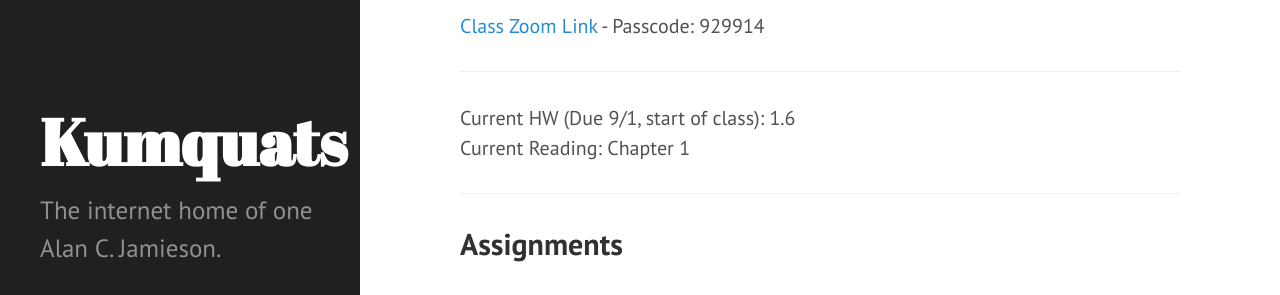
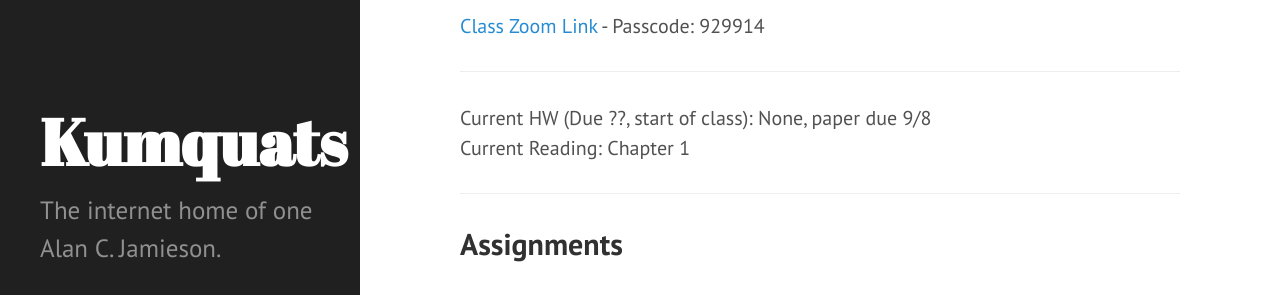
Before and after one commit to ripark/ripark.github.io, a Jekyll site: the page built from f20/cosc440.html, in a window 1280 px wide and 1280 px high. Shown: the part 329-624 px from the top of the window. Built offline with Jekyll 4.4.1, drawn with Linux system fonts in a browser that asks for light colours; Markdown is read by kramdown in place of the engine named in the settings.

Commit message:
Update cosc440.html

```diff
--- a/f20/cosc440.html
+++ b/f20/cosc440.html
@@ -16,7 +16,7 @@ shorttitle: "COSC 440"
 <hr>
 <a href="https://smcm.zoom.us/j/94201385875">Class Zoom Link</a> - Passcode: 929914
 <hr>
-Current HW (Due 9/1, start of class): 1.6
+Current HW (Due ??, start of class): None, paper due 9/8
 <br>
 Current Reading: Chapter 1
 <hr>
```
